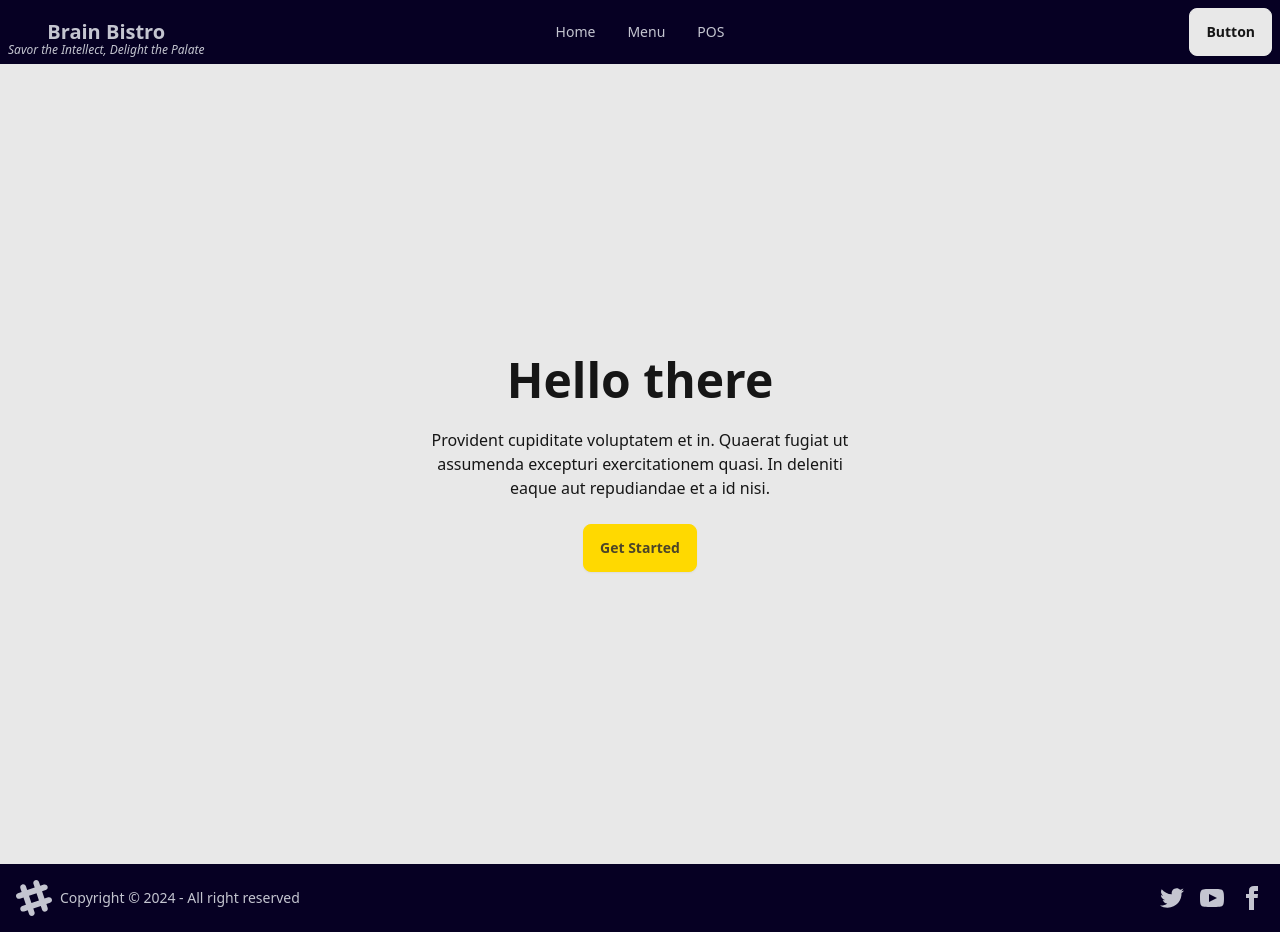
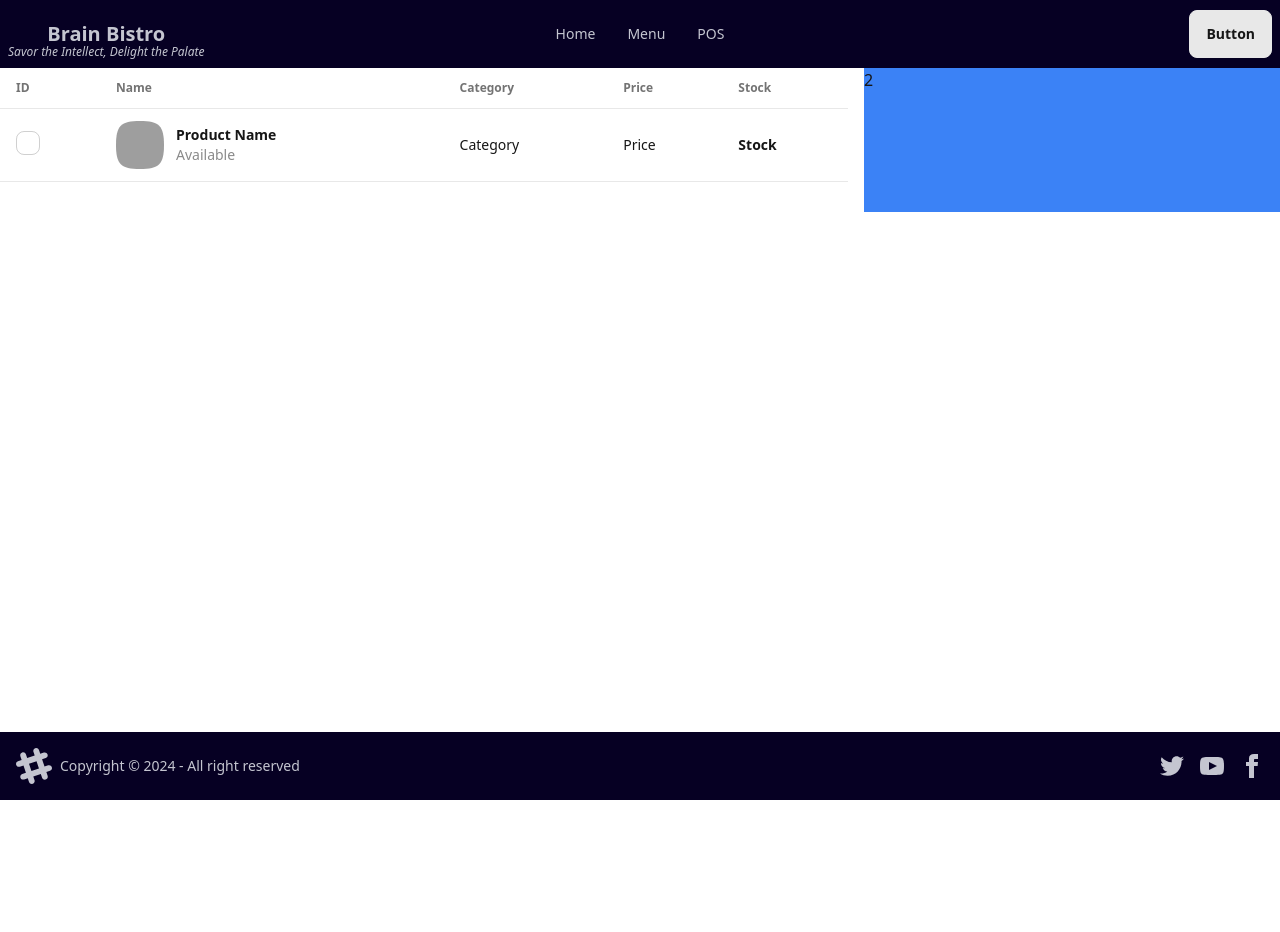
Before and after one commit to andradajus/POS-Menu, a React (Vite) app in the folder react/: page /Menu in a window 1280 px wide. After the commit the page ends 800 px from the top, so only its background shows below. Built offline with nearby package versions, Linux system fonts and the light colour scheme; grey boxes are pictures that could not be loaded.

Commit message:
Created menu table

```diff
--- a/react/src/App.jsx
+++ b/react/src/App.jsx
@@ -1,16 +1,26 @@
 import { BrowserRouter, Routes, Route } from 'react-router-dom'
 import Home from './client/Home'
+import Menu from './client/Menu'
+import POS from './client/POS'
+import Layout from './client/Layout'
 import './App.css'
 
 function App() {
 
   return (
     <>
-      <BrowserRouter>
-        <Routes>
-          <Route path="*" element={<Home />} />
-        </Routes>
-      </BrowserRouter>
+
+        <BrowserRouter>
+          <Layout>
+            <Routes>
+              <Route path="*" element={<Home />} />
+              <Route path="/Home" element={<Home />} />
+              <Route path="/Menu" element={<Menu />} />
+              <Route path="/POS" element={<POS />} />
+            </Routes>
+          </Layout>
+        </BrowserRouter>
+
     </>
   )
 }
--- a/react/src/client/Home.jsx
+++ b/react/src/client/Home.jsx
@@ -1,10 +1,6 @@
-import Layout from "./Layout"
-
-
 const Home = () => {
     return (
         <>
-            <Layout>
             <div className="hero min-h-screen bg-base-200">
                 <div className="hero-content text-center">
                         <div className="max-w-md">
@@ -14,7 +10,6 @@ const Home = () => {
                         </div>
                 </div>
             </div>
-            </Layout>
         </>
     )
 }
--- a/react/src/client/Menu.jsx
+++ b/react/src/client/Menu.jsx
@@ -0,0 +1,19 @@
+import MenuTable from "./menu/MenuTable"
+
+const Menu = () => {
+    return (
+        <>
+            <div className="grid lg:grid-cols-6 lg:grid-rows-10 lg:gap-4 md:grid-cols-6 md:grid-rows-10 md:gap-4 sm:grid-cols-4 sm:grid-rows-12">
+                <div className="col-span-4 lg:row-span-10 md:row-span-10 sm:row-span-8 ">
+                    <MenuTable />
+                </div>
+
+                <div className="col-span-2 lg:row-span-10 md:row-span-10 lg:col-start-5 md:col-start-5 sm:row-span-8 bg-blue-500">
+                2
+                </div>
+            </div>
+        </>
+    )
+}
+
+export default Menu
--- a/react/src/client/POS.jsx
+++ b/react/src/client/POS.jsx
@@ -0,0 +1,11 @@
+const POS = () => {
+    return (
+        <>
+            <div>
+                This is the POS
+            </div>
+        </>
+    )
+}
+
+export default POS
--- /dev/null
+++ b/react/src/client/menu/MenuTable.jsx
@@ -0,0 +1,46 @@
+const MenuTable = () => {
+    return (
+        <>
+            <div className="overflow-x-auto">
+                <table className="table">
+                    <thead>
+                        <tr>
+                            <th>ID</th>
+                            <th>Name</th>
+                            <th>Category</th>
+                            <th>Price</th>
+                            <th>Stock</th>
+                        </tr>
+                    </thead>
+                    <tbody>
+                        <tr>
+                            <th>
+                            <label>
+                                <input type="checkbox" className="checkbox" />
+                            </label>
+                            </th>
+                            <td>
+                            <div className="flex items-center gap-3">
+                                <div className="avatar">
+                                    <div className="mask mask-squircle w-12 h-12">
+                                        <img src="/tailwind-css-component-profile-2@56w.png" alt="Avatar Tailwind CSS Component" />
+                                    </div>
+                                </div>
+                                <div>
+                                    <div className="font-bold">Product Name</div>
+                                    <div className="text-sm opacity-50">Available</div>
+                                </div>
+                            </div>
+                            </td>
+                            <td>Category</td>
+                            <td>Price</td>
+                            <th>Stock</th>
+                        </tr>
+                    </tbody>
+                </table>
+            </div>
+        </>
+    )
+}
+
+export default MenuTable
--- a/react/src/constants/datas.jsx
+++ b/react/src/constants/datas.jsx
@@ -9,4 +9,4 @@ export const NavbarItems = {
         home: { label: "Home", route: "/Home" },
         menu: { label: "Menu", route: "/Menu" },
         pos: { label: "POS", route: "/POS" },
-      };
+};
```
Also changed, not shown: react/src/components/Navbar.jsx (indentation only), react/src/constants/dummydata.jsx (added). Lines whose indentation alone changed are shown as unchanged.
